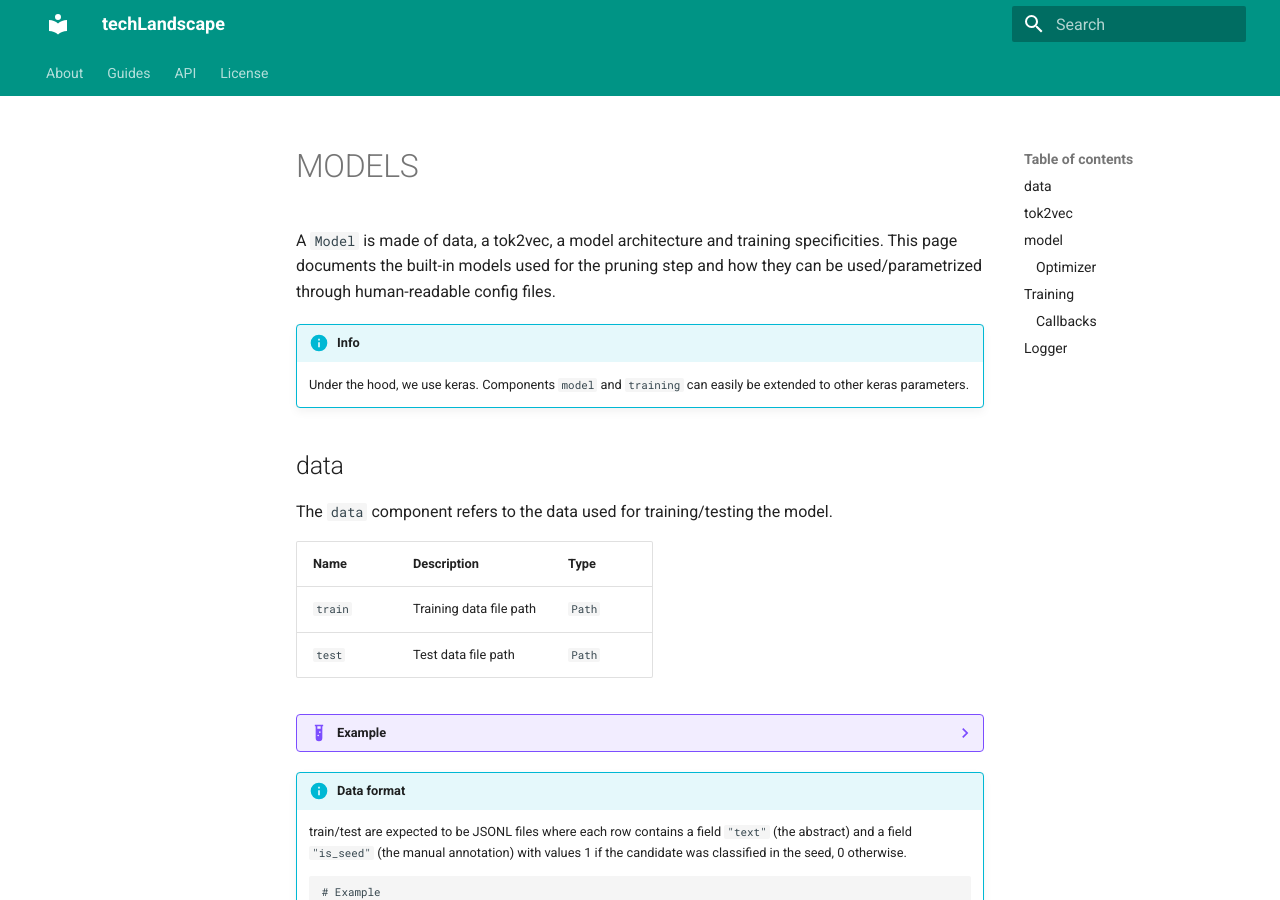
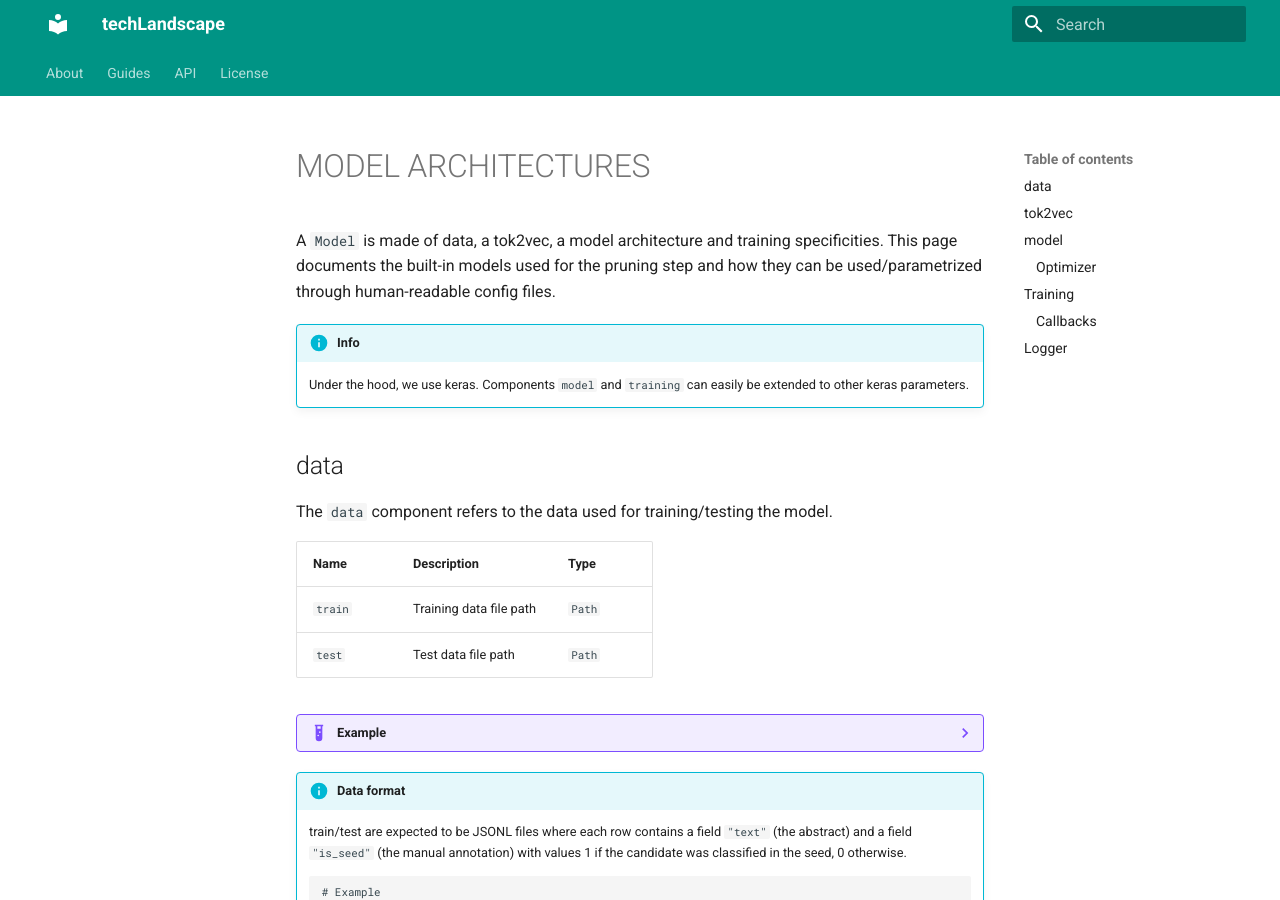
Before and after one commit to cverluise/techlandscape, an MkDocs documentation site: the page built from docs/MODEL_ARCHITECTURES.md, in a window 1280 px wide and 900 px high. Built offline with MkDocs 1.6.1 and Material for MkDocs 9.7.7, drawn with Linux system fonts in a browser that asks for light colours.

Commit message:
:art: change title

```diff
--- a/docs/MODEL_ARCHITECTURES.md
+++ b/docs/MODEL_ARCHITECTURES.md
@@ -1,4 +1,4 @@
-# MODELS
+# MODEL ARCHITECTURES
 
 A `Model` is made of data, a tok2vec, a model architecture and training specificities. This page documents the built-in models used for the pruning step and how they can be used/parametrized through human-readable config files.
 
```
